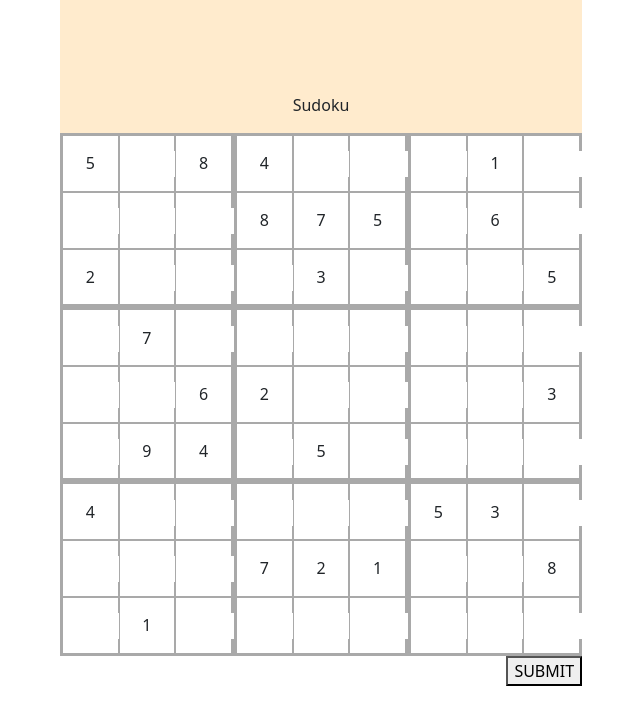
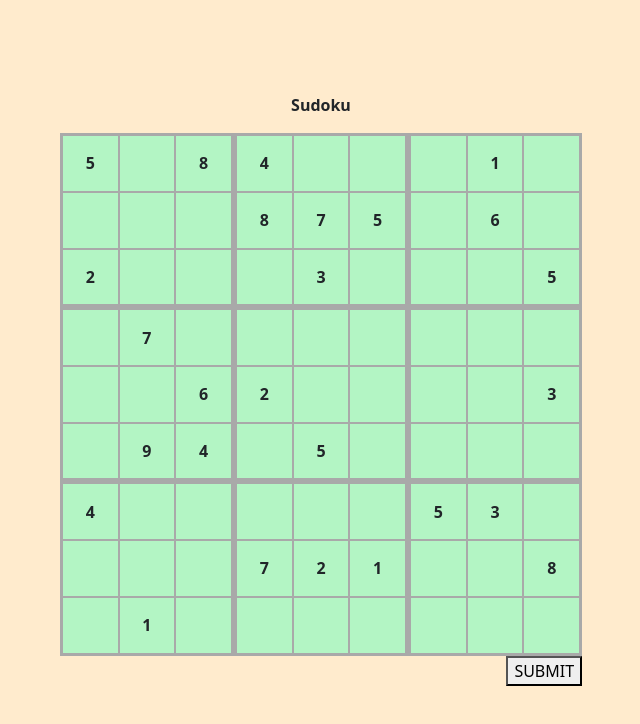
Before and after one commit to yaoleksa/sudoku, a plain HTML site: page index.html in a window 1280 px wide. Shown: the whole page, without its empty margins (319-959 px from the left). Drawn offline with nearby package versions, Linux system fonts and the light colour scheme.

Commit message:
Change stylesheet.

```diff
--- a/index.css
+++ b/index.css
@@ -1,15 +1,16 @@
+p {
+    font-weight: bold;
+}
+
 #main {
     display: grid;
     grid-template-columns: repeat(3, 1fr);
+    background-color: blanchedalmond;
 }
 
 #title {
     text-align: center;
     padding-top:70pt;
-}
-
-#a1 {
-   background-color: blanchedalmond;
 }
 
 #a4 {
@@ -22,6 +23,11 @@
 }
 
 .num_inp {
+    font-weight: bold;
+    width: 1.1cm;
+    background-color: #b3f5c4;
+    text-align: center;
+    padding-top: 0.3mm;
     border: none;
 }
 
@@ -33,6 +39,7 @@
 }
 
 .inner_square {
+    background-color: #b3f5c4;
     text-align: center;
     padding-top: 4mm;
     height: 1.5cm;
```
